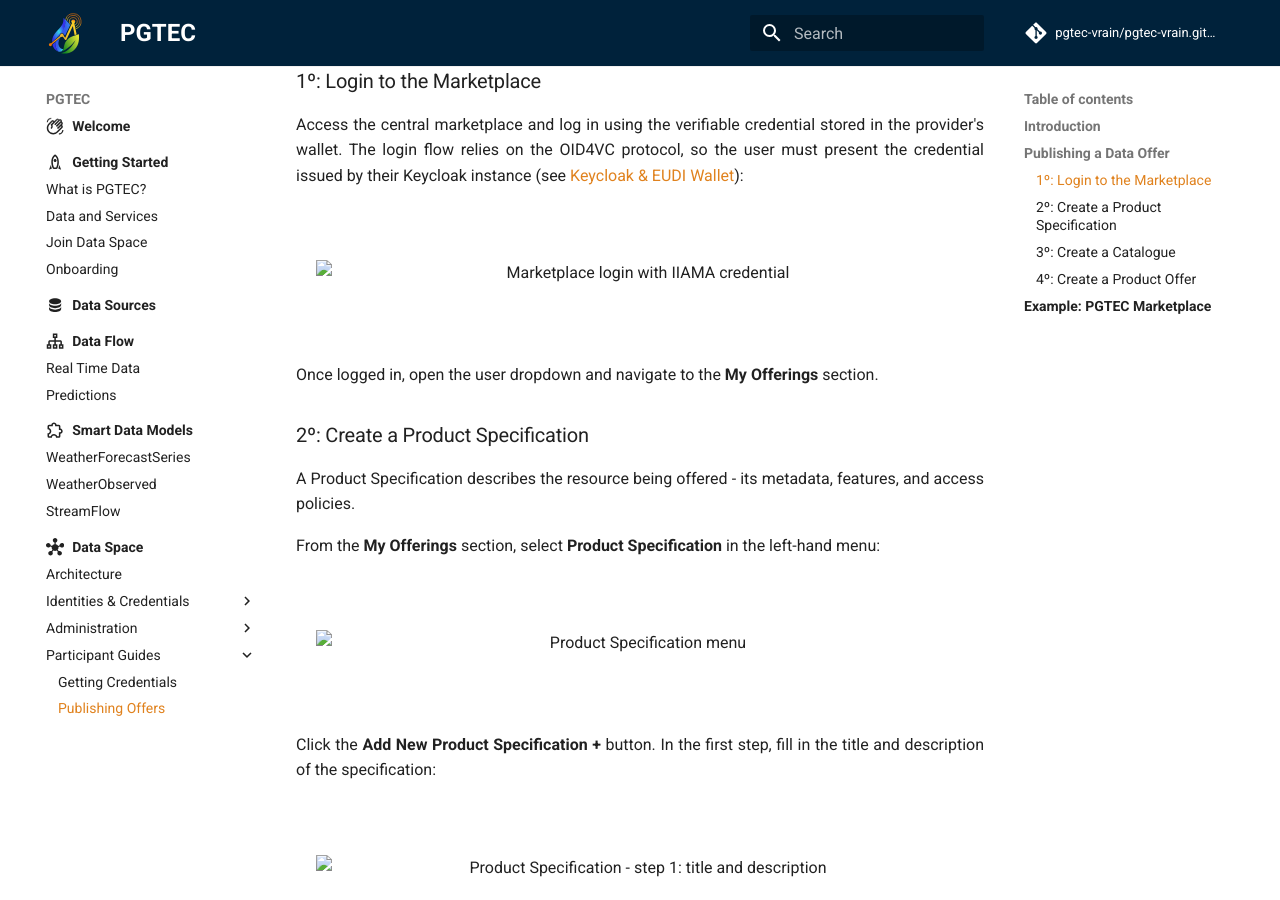
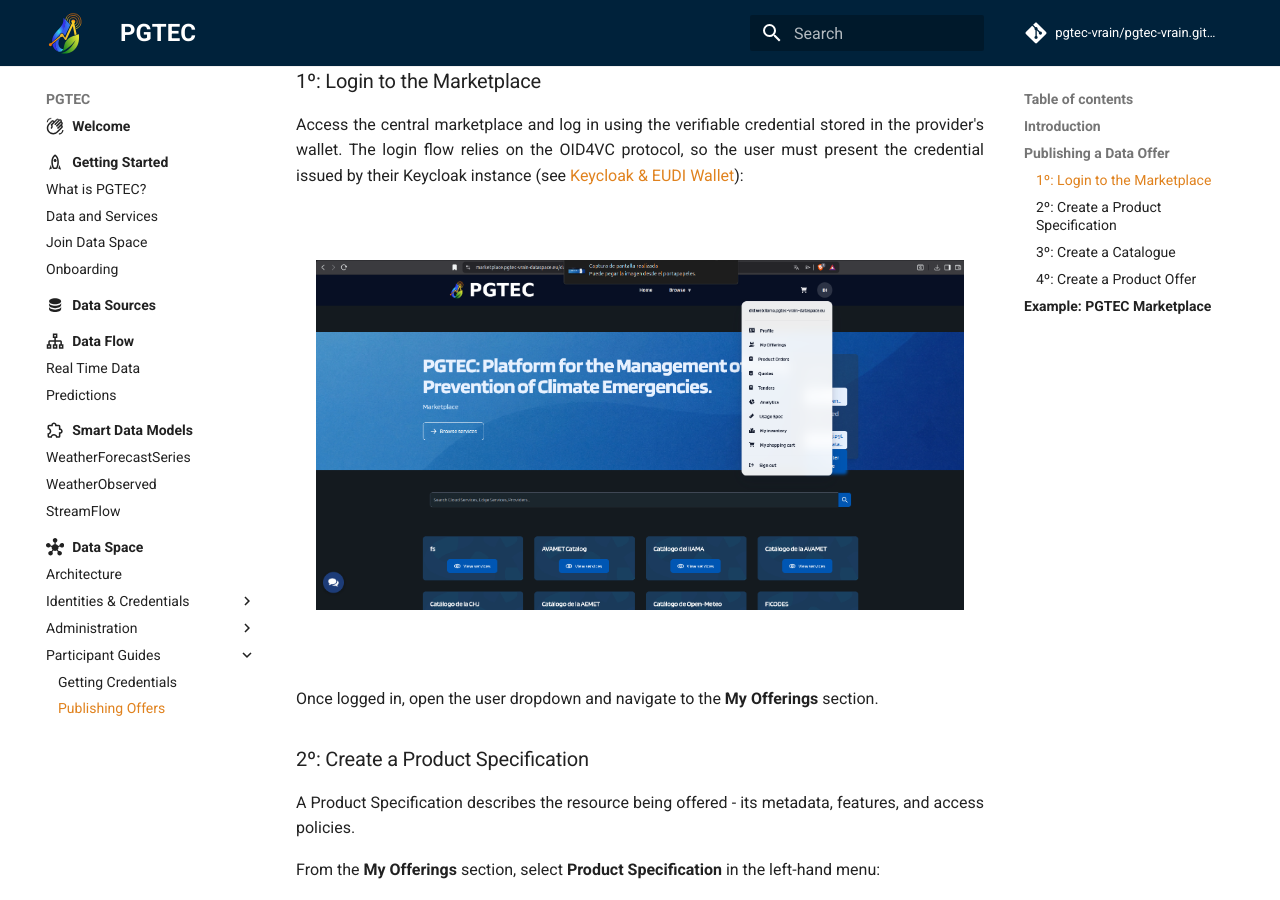
Before and after one commit to PGTEC-VRAIN/PGTEC-VRAIN.github.io, an MkDocs documentation site: the page built from docs/DataSpace/marketplace.md, in a window 1280 px wide and 900 px high, scrolled down 538 px. Built offline with MkDocs 1.6.1 and Material for MkDocs 9.7.7, drawn with Linux system fonts in a browser that asks for light colours; comment, search, counter and statistics services are not loaded.

Commit message:
Fix image relative routes for keycloand and marketplace markdowns and fix verifiable credentials to fix the bash code visual

```diff
--- a/docs/DataSpace/marketplace.md
+++ b/docs/DataSpace/marketplace.md
@@ -21,7 +21,7 @@
 Access the central marketplace and log in using the verifiable credential stored in the provider's wallet. The login flow relies on the OID4VC protocol, so the user must present the credential issued by their Keycloak instance (see [Keycloak & EUDI Wallet](keycloak.md)):
 
 <div style="text-align: center;">
-<img src="../assets/images/dataspace/mkt_iiama.png" alt="Marketplace login with IIAMA credential" width="700" height="auto">
+<img src="../../assets/images/dataspace/mkt_iiama.png" alt="Marketplace login with IIAMA credential" width="700" height="auto">
 </div>
 
 Once logged in, open the user dropdown and navigate to the **My Offerings** section.
@@ -33,13 +33,13 @@
 From the **My Offerings** section, select **Product Specification** in the left-hand menu:
 
 <div style="text-align: center;">
-<img src="../assets/images/dataspace/mkt_product_specs.png" alt="Product Specification menu" width="700" height="auto">
+<img src="../../assets/images/dataspace/mkt_product_specs.png" alt="Product Specification menu" width="700" height="auto">
 </div>
 
 Click the **Add New Product Specification +** button. In the first step, fill in the title and description of the specification:
 
 <div style="text-align: center;">
-<img src="../assets/images/dataspace/mkt_step1.png" alt="Product Specification - step 1: title and description" width="700" height="auto">
+<img src="../../assets/images/dataspace/mkt_step1.png" alt="Product Specification - step 1: title and description" width="700" height="auto">
 </div>
 
 Proceed to step 3 to define the product features. Two relevant features can be added:
@@ -48,23 +48,23 @@
 - **Authorization Policy**: attaches an ODRL policy that restricts who can access the data or service. Both features require uploading a JSON file describing the credential requirements, roles, and access conditions.
 
 <div style="text-align: center;">
-<img src="../assets/images/dataspace/mkt_step3.png" alt="Product Specification - step 3: features" width="700" height="auto">
+<img src="../../assets/images/dataspace/mkt_step3.png" alt="Product Specification - step 3: features" width="700" height="auto">
 </div>
 
 In step 5, an optional representative image can be added to the product:
 
 <div style="text-align: center;">
-<img src="../assets/images/dataspace/mkt_step5.png" alt="Product Specification - step 5: representative image" width="700" height="auto">
+<img src="../../assets/images/dataspace/mkt_step5.png" alt="Product Specification - step 5: representative image" width="700" height="auto">
 </div>
 
 Step 8 displays a full summary of the specification before saving:
 
 <div style="text-align: center;">
-<img src="../assets/images/dataspace/mkt_step8.png" alt="Product Specification - step 8: summary" width="700" height="auto">
+<img src="../../assets/images/dataspace/mkt_step8.png" alt="Product Specification - step 8: summary" width="700" height="auto">
 </div>
 
 <div style="text-align: center;">
-<img src="../assets/images/dataspace/mkt_step8_2.png" alt="Product Specification - step 8: summary (continued)" width="700" height="auto">
+<img src="../../assets/images/dataspace/mkt_step8_2.png" alt="Product Specification - step 8: summary (continued)" width="700" height="auto">
 </div>
 
 
@@ -73,7 +73,7 @@
     After saving, the specification is created with **Active** status, which means it is not yet usable by a Product Offer. To make it available, open the specification again using the **Update** button, change its status to **Launched**, and save the changes:
 
     <div style="text-align: center;">
-    <img src="../assets/images/dataspace/mkt_spec_launched.png" alt="Product Specification - set status to Launched" width="700" height="auto">
+    <img src="../../assets/images/dataspace/mkt_spec_launched.png" alt="Product Specification - set status to Launched" width="700" height="auto">
     </div>
 
 ### 3º: Create a Catalogue
@@ -83,13 +83,13 @@
 From the **My Offerings** section, select **Catalogues** in the left-hand menu:
 
 <div style="text-align: center;">
-<img src="../assets/images/dataspace/mkt_catalogues.png" alt="Catalogues menu" width="700" height="auto">
+<img src="../../assets/images/dataspace/mkt_catalogues.png" alt="Catalogues menu" width="700" height="auto">
 </div>
 
 Click **Add New Catalogue +** and fill in a title and description:
 
 <div style="text-align: center;">
-<img src="../assets/images/dataspace/mkt_catalogues1.png" alt="Creating a new catalogue" width="700" height="auto">
+<img src="../../assets/images/dataspace/mkt_catalogues1.png" alt="Creating a new catalogue" width="700" height="auto">
 </div>
 
 !!! warning "Set the Catalogue to Launched"
@@ -103,37 +103,37 @@
 From the **My Offerings** section, select **Product Offer** in the left-hand menu and click **Add New Product Offer +**:
 
 <div style="text-align: center;">
-<img src="../assets/images/dataspace/mkt_offer.png" alt="Product Offer menu" width="700" height="auto">
+<img src="../../assets/images/dataspace/mkt_offer.png" alt="Product Offer menu" width="700" height="auto">
 </div>
 
 **Step 1** - Define the title and description of the offer:
 
 <div style="text-align: center;">
-<img src="../assets/images/dataspace/mkt_offer1.png" alt="Product Offer - step 1: title and description" width="700" height="auto">
+<img src="../../assets/images/dataspace/mkt_offer1.png" alt="Product Offer - step 1: title and description" width="700" height="auto">
 </div>
 
 **Step 2** - Associate the offer with the Product Specification created in the previous stage:
 
 <div style="text-align: center;">
-<img src="../assets/images/dataspace/mkt_offer2.png" alt="Product Offer - step 2: select product specification" width="700" height="auto">
+<img src="../../assets/images/dataspace/mkt_offer2.png" alt="Product Offer - step 2: select product specification" width="700" height="auto">
 </div>
 
 **Step 3** - Associate the offer with the Catalogue:
 
 <div style="text-align: center;">
-<img src="../assets/images/dataspace/mkt_offer3.png" alt="Product Offer - step 3: select catalogue" width="700" height="auto">
+<img src="../../assets/images/dataspace/mkt_offer3.png" alt="Product Offer - step 3: select catalogue" width="700" height="auto">
 </div>
 
 **Step 4** - Add the terms and conditions of use that any consumer must accept before requesting the offer:
 
 <div style="text-align: center;">
-<img src="../assets/images/dataspace/mkt_offer4.png" alt="Product Offer - step 4: terms and conditions" width="700" height="auto">
+<img src="../../assets/images/dataspace/mkt_offer4.png" alt="Product Offer - step 4: terms and conditions" width="700" height="auto">
 </div>
 
 **Step 5** - Review the summary of the Product Offer before saving:
 
 <div style="text-align: center;">
-<img src="../assets/images/dataspace/mkt_offer5.png" alt="Product Offer - step 5: summary" width="700" height="auto">
+<img src="../../assets/images/dataspace/mkt_offer5.png" alt="Product Offer - step 5: summary" width="700" height="auto">
 </div>
 
 !!! warning "Set the Product Offer to Launched"
@@ -141,7 +141,7 @@
     Once created, the offer will have **Active** status and will not yet be visible to consumers. Open the offer and update its status to **Launched** to publish it in the marketplace:
 
     <div style="text-align: center;">
-    <img src="../assets/images/dataspace/mkt_offer_launched.png" alt="Product Offer - set status to Launched" width="700" height="auto">
+    <img src="../../assets/images/dataspace/mkt_offer_launched.png" alt="Product Offer - set status to Launched" width="700" height="auto">
     </div>
 
     Only after this step will the offer appear in the marketplace and be accessible to data consumers.
@@ -151,5 +151,5 @@
 As an example, the following screenshot shows several climate data and service offers published by different participants of the PGTEC Data Space:
 
 <div style="text-align: center;">
-<img src="../assets/images/dataspace/mkt.png" alt="PGTEC Marketplace — published offers from multiple participants" width="700" height="auto">
+<img src="../../assets/images/dataspace/mkt.png" alt="PGTEC Marketplace — published offers from multiple participants" width="700" height="auto">
 </div>
```
Also changed, not shown: docs/DataSpace/keycloak.md (+6 -6 lines), docs/DataSpace/verifiable_credentials.md (+4 -2 lines).
